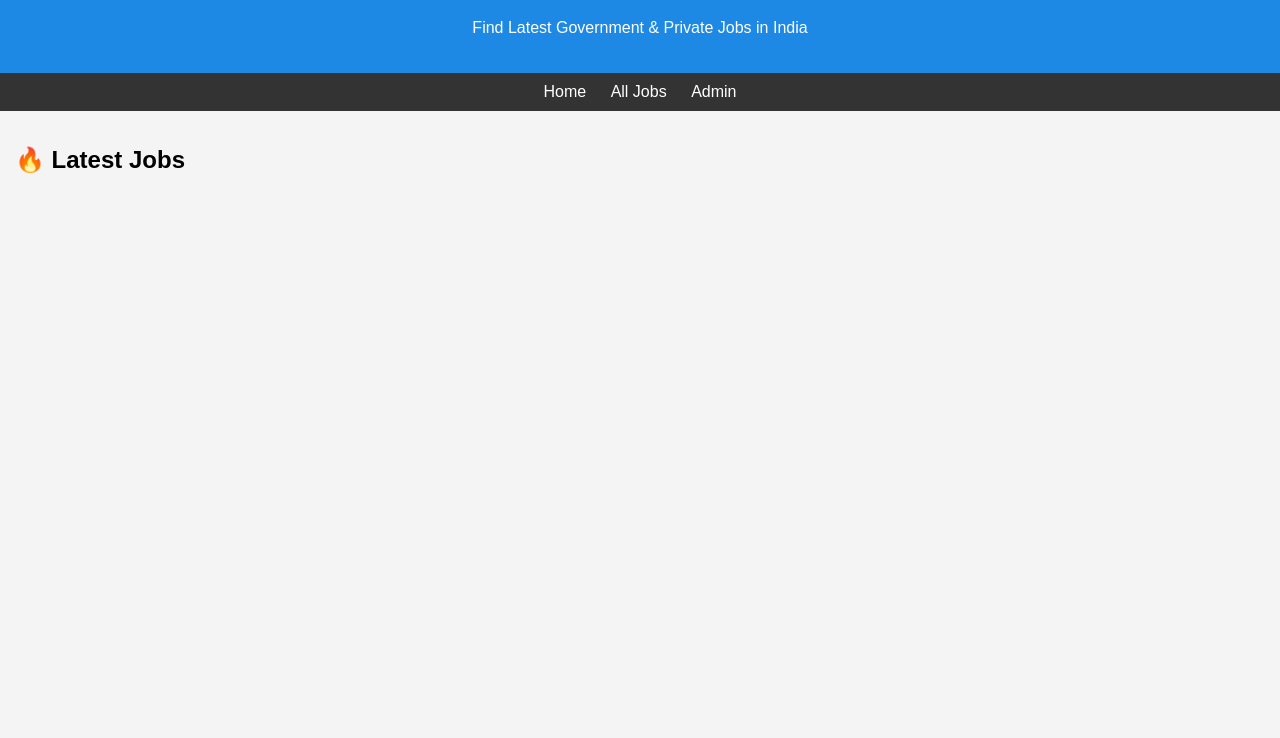
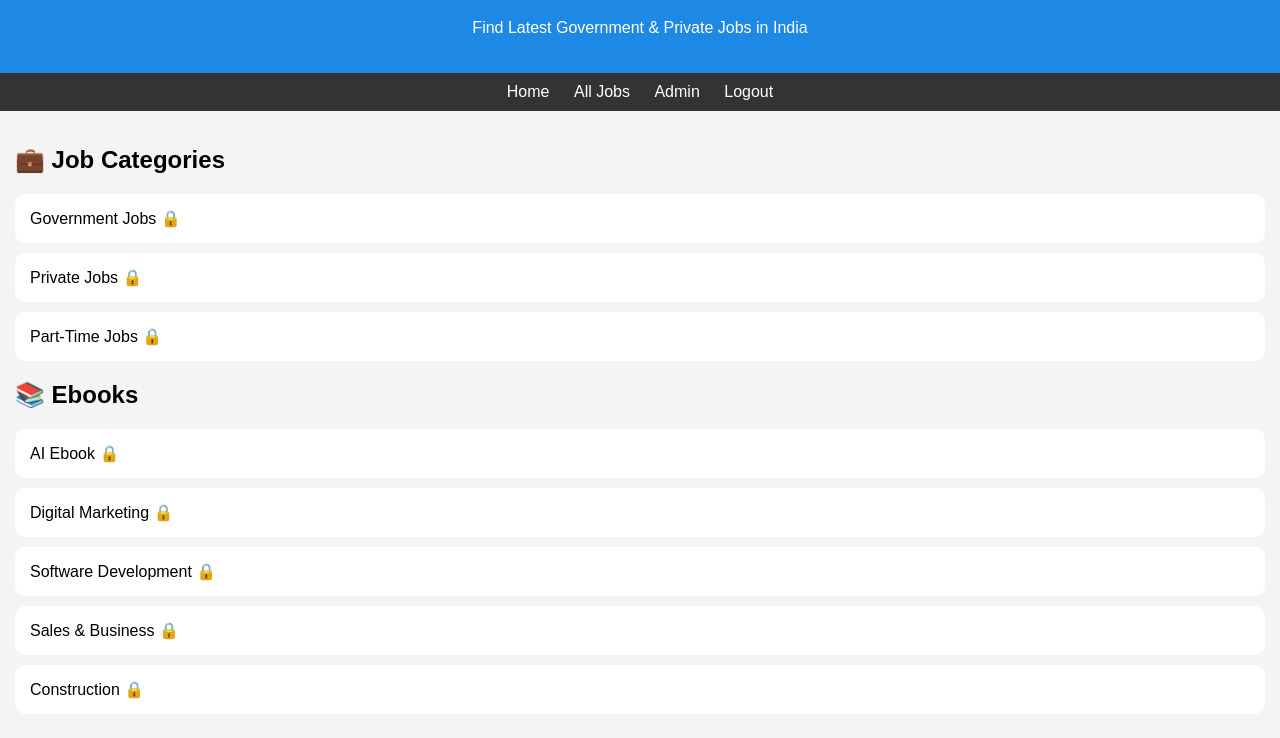
Before and after one commit to large0064-dev/jobhive, a plain HTML site: page index.html in a window 1280 px wide. Shown: the part 82-820 px from the top of the page. Drawn offline with Linux system fonts and the light colour scheme.

Commit message:
Redesign homepage layout with job categories and ebook sections, add navigation and admin visibility control

```diff
--- a/index.html
+++ b/index.html
@@ -1,7 +1,7 @@
 <!DOCTYPE html>
 <html>
 <head>
-  <title>JobHive - India Jobs Portal</title>
+  <title>JobHive</title>
   <link rel="stylesheet" href="style.css">
 </head>
 <body>
@@ -14,12 +14,24 @@
 <nav>
   <a href="index.html">Home</a>
   <a href="jobs.html">All Jobs</a>
-  <a href="admin.html">Admin</a>
+  <a href="admin.html" id="adminLink">Admin</a>
+  <a href="#" onclick="logout()">Logout</a>
 </nav>
 
 <section>
-  <h2>🔥 Latest Jobs</h2>
-  <div id="jobList"></div>
+  <h2>💼 Job Categories</h2>
+
+  <div class="card" onclick="goToJobs()">Government Jobs 🔒</div>
+  <div class="card" onclick="goToJobs()">Private Jobs 🔒</div>
+  <div class="card" onclick="goToJobs()">Part-Time Jobs 🔒</div>
+
+  <h2>📚 Ebooks</h2>
+
+  <div class="card" onclick="goToPayment()">AI Ebook 🔒</div>
+  <div class="card" onclick="goToPayment()">Digital Marketing 🔒</div>
+  <div class="card" onclick="goToPayment()">Software Development 🔒</div>
+  <div class="card" onclick="goToPayment()">Sales & Business 🔒</div>
+  <div class="card" onclick="goToPayment()">Construction 🔒</div>
 </section>
 
 <script src="app.js"></script>
```
